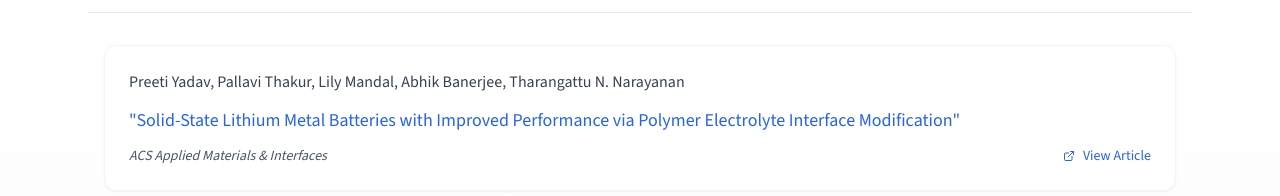
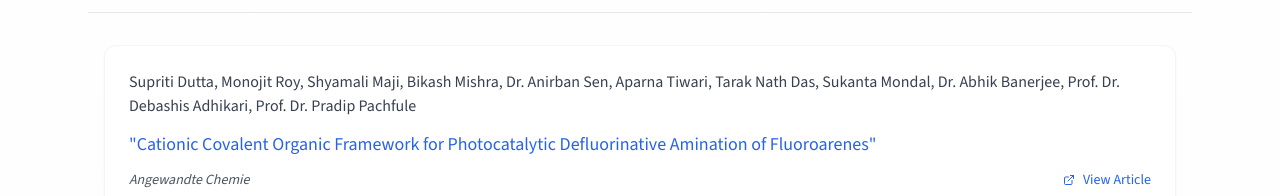
Before and after one commit to amalmmfs/eesl, a Next.js app: page /publications in a window 1280 px wide. Shown: the part 604-800 px from the top of the page. Built offline with nearby package versions, Linux system fonts and the light colour scheme.

Commit message:
chore: update publications.ts

```diff
--- a/src/app/data/publications.ts
+++ b/src/app/data/publications.ts
@@ -19,6 +19,27 @@ export const processPublications = (
 
 export const publications: Publication[] = [
   {
+    id: 56,
+    title:
+      "Cationic Covalent Organic Framework for Photocatalytic Defluorinative Amination of Fluoroarenes",
+    authors: [
+      "Supriti Dutta",
+      "Monojit Roy",
+      "Shyamali Maji",
+      "Bikash Mishra",
+      "Dr. Anirban Sen",
+      "Aparna Tiwari",
+      "Tarak Nath Das",
+      "Sukanta Mondal",
+      "Dr. Abhik Banerjee",
+      "Prof. Dr. Debashis Adhikari",
+      "Prof. Dr. Pradip Pachfule",
+    ],
+    journal: "Angewandte Chemie",
+    year: 2025,
+    publicationLink: "https://doi.org/10.1002/ange.202516235",
+  },
+  {
     id: 53,
     title:
       "Solid-State Lithium Metal Batteries with Improved Performance via Polymer Electrolyte Interface Modification",
@@ -31,8 +52,7 @@ export const publications: Publication[] = [
     ],
     journal: "ACS Applied Materials & Interfaces",
     year: 2025,
-    publicationLink:
-      "https://pubs.acs.org/doi/10.1021/acsami.5c14962",
+    publicationLink: "https://pubs.acs.org/doi/10.1021/acsami.5c14962",
   },
   {
     id: 54,
@@ -53,8 +73,7 @@ export const publications: Publication[] = [
     ],
     journal: "Chemistry of Materials",
     year: 2025,
-    publicationLink:
-      "https://pubs.acs.org/doi/10.1021/acs.chemmater.5c01745",
+    publicationLink: "https://pubs.acs.org/doi/10.1021/acs.chemmater.5c01745",
   },
   {
     id: 55,
@@ -76,8 +95,7 @@ export const publications: Publication[] = [
     ],
     journal: "ACS Energy Letters",
     year: 2025,
-    publicationLink:
-      "https://pubs.acs.org/doi/10.1021/acsenergylett.5c02238"
+    publicationLink: "https://pubs.acs.org/doi/10.1021/acsenergylett.5c02238",
   },
   {
     id: 52,
```
